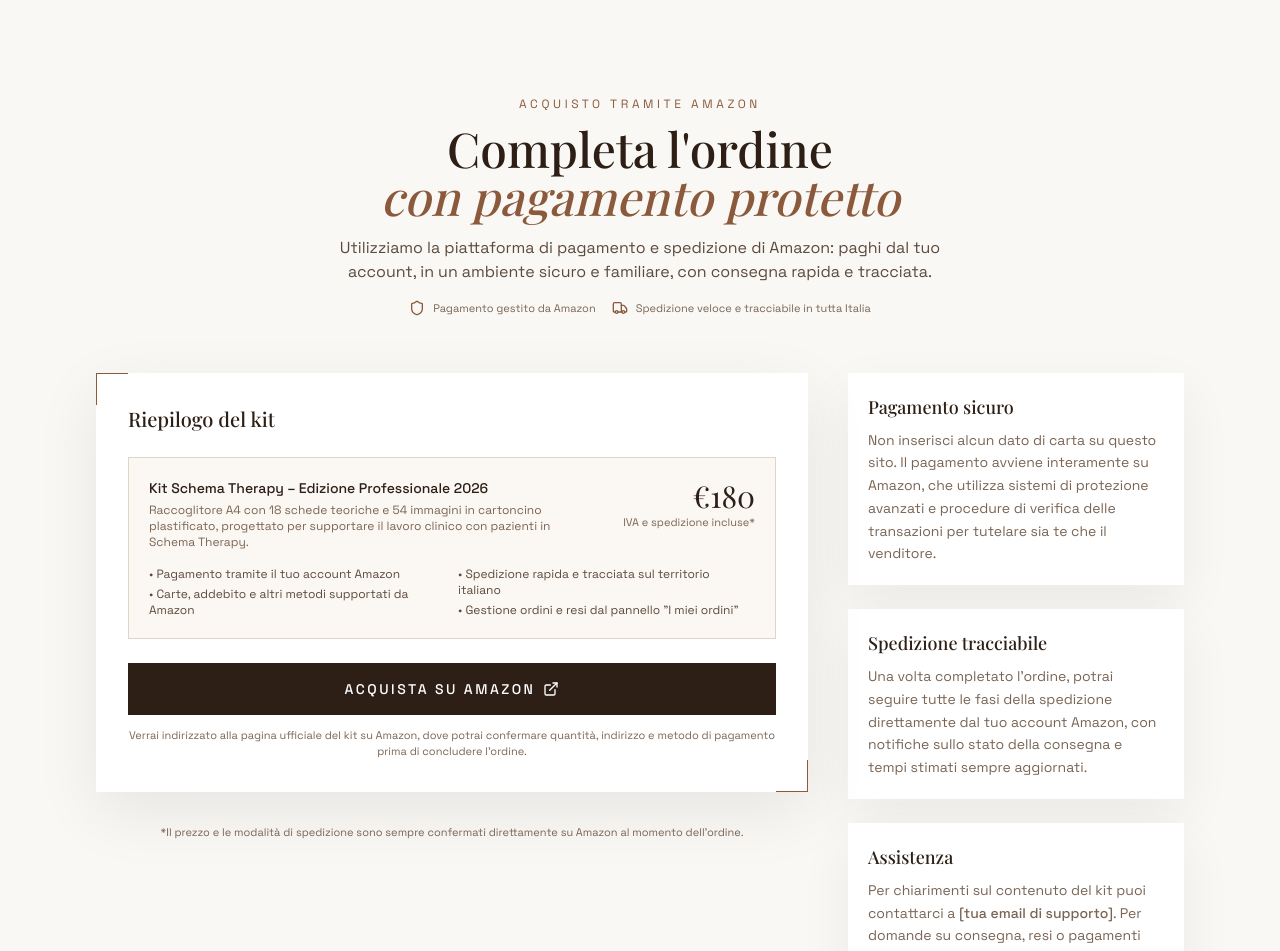
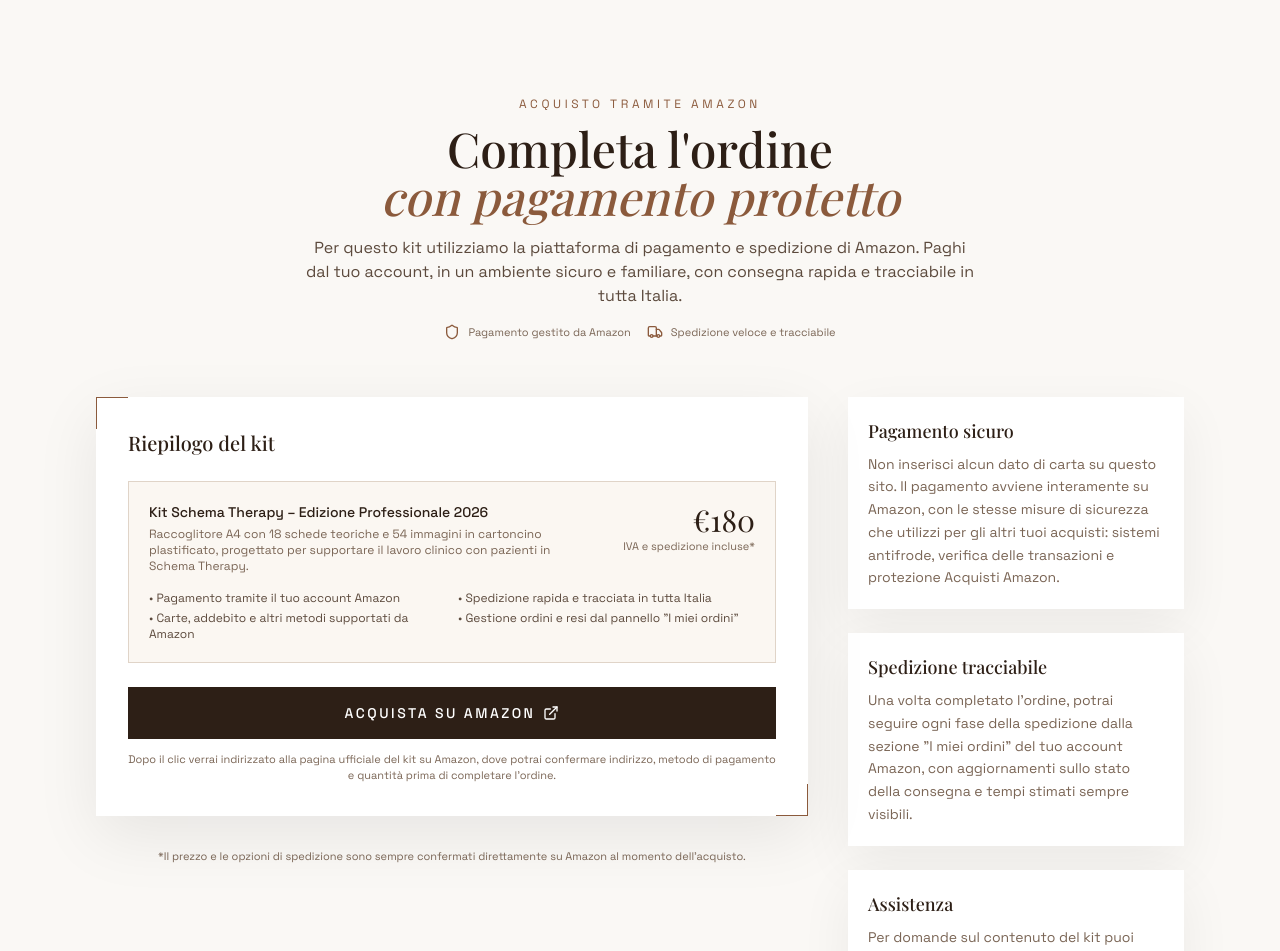
Before and after one commit to eltonbrahja/schema-therapy, a React (Vite) app: page /checkout in a window 1280 px wide. Shown: the top 951 px of the page. Built offline with nearby package versions, Linux system fonts and the light colour scheme; the HTML template or start-up script is replaced by a standard one; a web font is replaced by a local one.

Commit message:
Aggiunta checkout

```diff
--- a/src/pages/Checkout.tsx
+++ b/src/pages/Checkout.tsx
@@ -1,9 +1,14 @@
-// src/pages/Checkout.tsx
+import { useEffect } from "react";
 import { ExternalLink, Shield, Truck } from "lucide-react";
 
 function Checkout() {
   // TODO: sostituisci con l'URL ufficiale Amazon del kit
   const AMAZON_URL = "https://www.amazon.it/dp/TUO_ASIN";
+
+  useEffect(() => {
+    // quando arrivo sulla pagina parto sempre dall'alto
+    window.scrollTo(0, 0);
+  }, []);
 
   const handleGoToAmazon = () => {
     window.open(AMAZON_URL, "_blank", "noopener,noreferrer");
@@ -12,7 +17,7 @@
   return (
     <main className="min-h-screen bg-[#faf8f5] text-[#2d1f16]">
       <div className="max-w-6xl mx-auto px-4 sm:px-6 lg:px-8 py-16 lg:py-24">
-        {/* Header */}
+        {/* HEADER CENTRATO */}
         <header className="mb-14 text-center max-w-3xl mx-auto">
           <p className="text-xs tracking-[0.3em] uppercase text-[#8b5a3c] mb-3">
             Acquisto tramite Amazon
@@ -26,9 +31,9 @@
           </h1>
 
           <p className="text-sm sm:text-base text-[#5c4a3d] mx-auto max-w-2xl">
-    Utilizziamo la piattaforma di pagamento e spedizione di Amazon:
-    paghi dal tuo account, in un ambiente sicuro e familiare, con
-    consegna rapida e tracciata.
+            Per questo kit utilizziamo la piattaforma di pagamento e spedizione
+            di Amazon. Paghi dal tuo account, in un ambiente sicuro e
+            familiare, con consegna rapida e tracciabile in tutta Italia.
           </p>
 
           <div className="mt-4 flex flex-wrap items-center justify-center gap-4 text-[11px] text-[#7a6555]">
@@ -38,14 +43,13 @@
             </div>
             <div className="flex items-center gap-2">
               <Truck className="w-4 h-4 text-[#8b5a3c]" />
-      <span>Spedizione veloce e tracciabile in tutta Italia</span>
+              <span>Spedizione veloce e tracciabile</span>
             </div>
           </div>
         </header>
 
-
         <div className="grid lg:grid-cols-3 gap-10">
-          {/* Colonna sinistra: riepilogo + bottone ben visibile */}
+          {/* COLONNA SINISTRA: RIEPILOGO + BOTTONE */}
           <section className="lg:col-span-2 space-y-8">
             <div className="bg-white p-6 sm:p-8 shadow-[0_20px_60px_rgba(0,0,0,0.08)] relative">
               {/* Corner accents */}
@@ -84,13 +88,13 @@
                     <p>• Carte, addebito e altri metodi supportati da Amazon</p>
                   </div>
                   <div className="space-y-1">
-                    <p>• Spedizione rapida e tracciata sul territorio italiano</p>
+                    <p>• Spedizione rapida e tracciata in tutta Italia</p>
                     <p>• Gestione ordini e resi dal pannello &quot;I miei ordini&quot;</p>
                   </div>
                 </div>
               </div>
 
-              {/* Bottone grande, subito sotto al riepilogo */}
+              {/* BOTTONE PRINCIPALE */}
               <div className="mt-4">
                 <button
                   type="button"
@@ -101,30 +105,29 @@
                   <ExternalLink className="ml-2 w-4 h-4" />
                 </button>
                 <p className="text-[11px] text-[#7a6555] mt-3 text-center">
-                  Verrai indirizzato alla pagina ufficiale del kit su Amazon,
-                  dove potrai confermare quantità, indirizzo e metodo di
-                  pagamento prima di concludere l&apos;ordine.
+                  Dopo il clic verrai indirizzato alla pagina ufficiale del kit
+                  su Amazon, dove potrai confermare indirizzo, metodo di
+                  pagamento e quantità prima di completare l&apos;ordine.
                 </p>
               </div>
             </div>
 
             <p className="text-[11px] text-[#7a6555] text-center">
-              *Il prezzo e le modalità di spedizione sono sempre confermati
-              direttamente su Amazon al momento dell&apos;ordine.
+              *Il prezzo e le opzioni di spedizione sono sempre confermati
+              direttamente su Amazon al momento dell&apos;acquisto.
             </p>
           </section>
 
-          {/* Colonna destra: rassicurazioni eleganti */}
+          {/* COLONNA DESTRA: RASSICURAZIONI */}
           <aside className="space-y-6">
             <div className="bg-white p-5 shadow-[0_18px_50px_rgba(0,0,0,0.06)]">
-              <h3 className="font-display text-lg mb-2">
-                Pagamento sicuro
-              </h3>
+              <h3 className="font-display text-lg mb-2">Pagamento sicuro</h3>
               <p className="text-sm text-[#7a6555] leading-relaxed">
                 Non inserisci alcun dato di carta su questo sito. Il pagamento
-                avviene interamente su Amazon, che utilizza sistemi di
-                protezione avanzati e procedure di verifica delle transazioni
-                per tutelare sia te che il venditore.
+                avviene interamente su Amazon, con le stesse misure di
+                sicurezza che utilizzi per gli altri tuoi acquisti: sistemi
+                antifrode, verifica delle transazioni e protezione Acquisti
+                Amazon.
               </p>
             </div>
 
@@ -133,21 +136,20 @@
                 Spedizione tracciabile
               </h3>
               <p className="text-sm text-[#7a6555] leading-relaxed">
-                Una volta completato l&apos;ordine, potrai seguire tutte le fasi
-                della spedizione direttamente dal tuo account Amazon, con
-                notifiche sullo stato della consegna e tempi stimati sempre
-                aggiornati.
+                Una volta completato l&apos;ordine, potrai seguire ogni fase della
+                spedizione dalla sezione &quot;I miei ordini&quot; del tuo account
+                Amazon, con aggiornamenti sullo stato della consegna e tempi
+                stimati sempre visibili.
               </p>
             </div>
 
             <div className="bg-white p-5 shadow-[0_18px_50px_rgba(0,0,0,0.06)]">
               <h3 className="font-display text-lg mb-2">Assistenza</h3>
               <p className="text-sm text-[#7a6555] leading-relaxed">
-                Per chiarimenti sul contenuto del kit puoi contattarci a{" "}
-                <span className="font-medium">[tua email di supporto]</span>.
-                Per domande su consegna, resi o pagamenti puoi invece fare
-                riferimento alle sezioni di aiuto e assistenza clienti di
-                Amazon.
+                Per domande sul contenuto del kit puoi contattarci a{" "}
+                <span className="font-medium">[tua email di supporto]</span>. Per
+                questioni legate a pagamento, consegna o resi puoi invece usare
+                i canali di assistenza ufficiali di Amazon.
               </p>
             </div>
           </aside>
```
Lines whose indentation alone changed are shown as unchanged.
